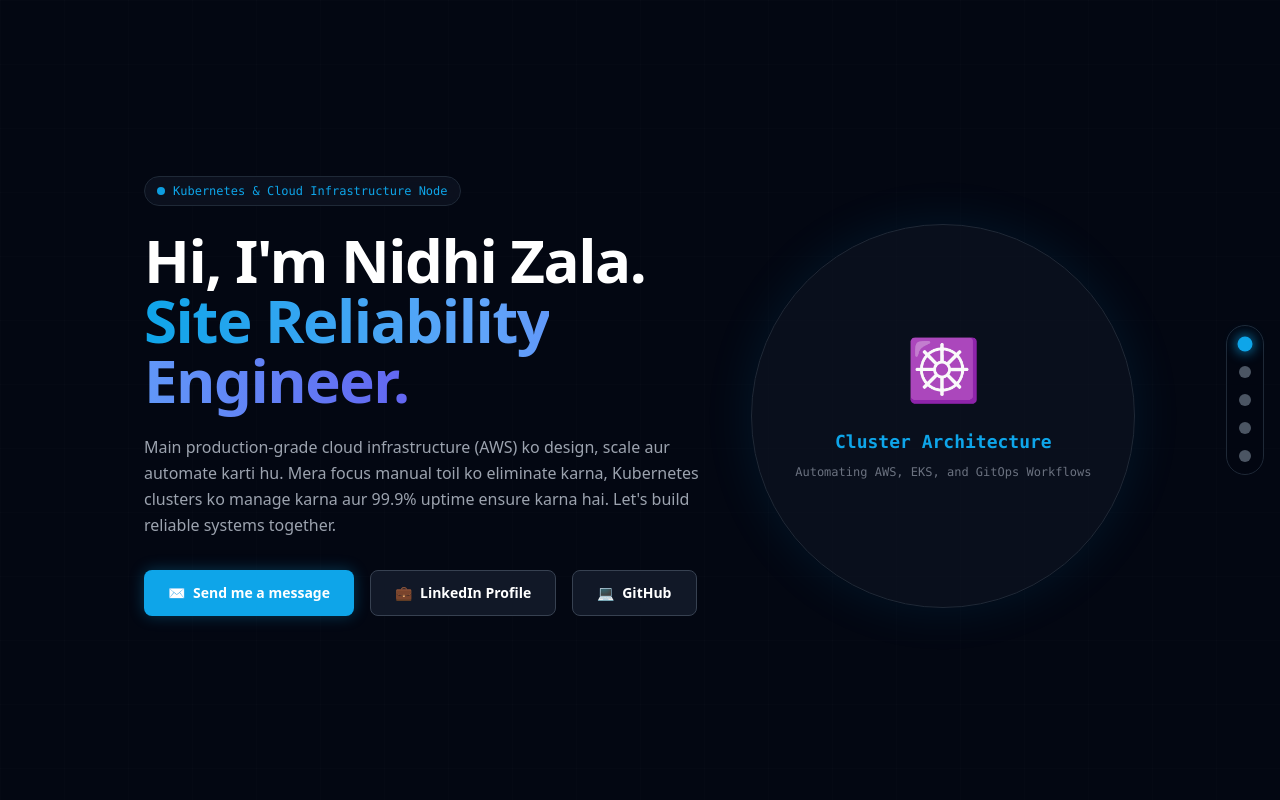
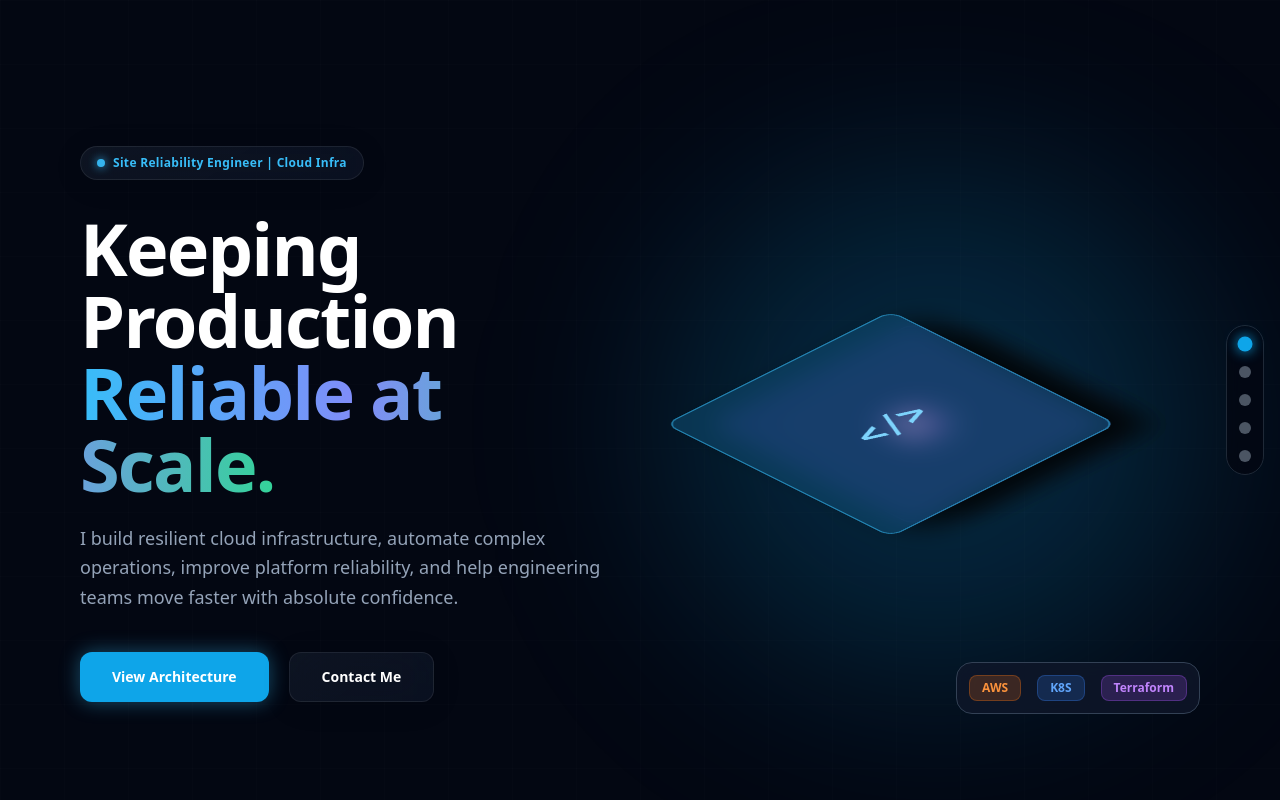
Before and after one commit to niza23/niza23.github.io, a Next.js app: page / in a window 1280 px wide. Shown: the top 800 px of the page. Built offline with nearby package versions, Linux system fonts and the light colour scheme.

Commit message:
Deploying Premium Bento UI & Glassmorphism

```diff
--- a/src/components/sections/Hero.tsx
+++ b/src/components/sections/Hero.tsx
@@ -3,78 +3,92 @@ import { motion } from "framer-motion";
 
 export default function Hero() {
   return (
-    <section className="relative min-h-screen flex flex-col justify-center px-4 max-w-5xl mx-auto pt-20 pb-12">
-      <div className="grid grid-cols-1 lg:grid-cols-12 gap-12 items-center w-full">
+    <section className="relative min-h-screen flex flex-col justify-center px-4 max-w-6xl mx-auto pt-24 pb-12 z-10">
+      <div className="grid grid-cols-1 lg:grid-cols-2 gap-16 items-center w-full">
 
-        <div className="lg:col-span-7 flex flex-col items-start text-left">
+        {/* Left Content */}
+        <div className="flex flex-col items-start text-left relative z-20">
           <motion.div
-            initial={{ opacity: 0, y: -10 }}
+            initial={{ opacity: 0, y: -20 }}
             animate={{ opacity: 1, y: 0 }}
-            className="inline-flex items-center gap-2 px-3 py-1.5 rounded-full bg-gray-900/60 border border-gray-800 text-xs text-cyanNeon font-mono mb-6 backdrop-blur-md"
+            className="inline-flex items-center gap-2 px-4 py-2 rounded-full glass-bento text-xs font-semibold text-sky-400 tracking-wide mb-8"
           >
-            <span className="w-2 h-2 rounded-full bg-cyanNeon animate-pulse" />
-            Kubernetes & Cloud Infrastructure Node
+            <span className="w-2 h-2 rounded-full bg-sky-400 animate-pulse shadow-[0_0_10px_#38bdf8]" />
+            Site Reliability Engineer | Cloud Infra
           </motion.div>
 
           <motion.h1
-            initial={{ opacity: 0, y: 15 }}
+            initial={{ opacity: 0, y: 20 }}
             animate={{ opacity: 1, y: 0 }}
             transition={{ delay: 0.1 }}
-            className="text-4xl md:text-6xl font-black tracking-tight text-white mb-6 leading-[1.15]"
+            className="text-5xl md:text-7xl font-extrabold tracking-tight text-white mb-6 leading-[1.1]"
           >
-            Hi, I'm Nidhi Zala.<br />
-            <span className="bg-clip-text text-transparent bg-gradient-to-r from-cyanNeon via-blue-400 to-indigo-500">
-              Site Reliability Engineer.
+            Keeping Production <br />
+            <span className="bg-clip-text text-transparent bg-gradient-to-r from-sky-400 via-indigo-400 to-emerald-400">
+              Reliable at Scale.
             </span>
           </motion.h1>
 
           <motion.p
-            initial={{ opacity: 0, y: 15 }}
+            initial={{ opacity: 0, y: 20 }}
             animate={{ opacity: 1, y: 0 }}
             transition={{ delay: 0.2 }}
-            className="text-base text-gray-400 mb-8 leading-relaxed max-w-xl"
+            className="text-lg text-slate-400 mb-10 leading-relaxed max-w-xl font-light"
           >
-            Main production-grade cloud infrastructure (AWS) ko design, scale aur automate karti hu. Mera focus manual toil ko eliminate karna, Kubernetes clusters ko manage karna aur 99.9% uptime ensure karna hai. Let's build reliable systems together.
+            I build resilient cloud infrastructure, automate complex operations, improve platform reliability, and help engineering teams move faster with absolute confidence.
           </motion.p>
 
-          {/* Interactive Buttons */}
           <motion.div
             initial={{ opacity: 0 }}
             animate={{ opacity: 1 }}
             transition={{ delay: 0.3 }}
-            className="flex flex-wrap gap-4 mb-10 w-full"
+            className="flex flex-wrap gap-5"
           >
-            {/* Interactive "Send me a message" Mailto Link */}
-            <a href="mailto:nidhizala2307@gmail.com?subject=Hello%20Nidhi!&body=I%20saw%20your%20portfolio%20and%20would%20love%20to%20connect."
-               className="px-6 py-3 rounded-lg bg-cyanNeon text-white font-semibold text-sm hover:bg-cyanNeon/80 transition-all shadow-[0_0_15px_rgba(14,165,233,0.3)] flex items-center gap-2">
-              <span>✉️</span> Send me a message
-            </a>
-            <a href="https://www.linkedin.com/in/nidhi-zala-2307/" target="_blank" rel="noreferrer"
-               className="px-6 py-3 rounded-lg bg-gray-900 border border-gray-700 text-white font-semibold text-sm hover:border-cyanNeon transition-all flex items-center gap-2">
-              <span>💼</span> LinkedIn Profile
-            </a>
-            <a href="https://github.com/niza23" target="_blank" rel="noreferrer"
-               className="px-6 py-3 rounded-lg bg-gray-900 border border-gray-700 text-white font-semibold text-sm hover:border-cyanNeon transition-all flex items-center gap-2">
-              <span>💻</span> GitHub
+            <button onClick={() => document.getElementById('projects')?.scrollIntoView({behavior: 'smooth'})}
+               className="px-8 py-3.5 rounded-xl bg-sky-500 text-white font-bold text-sm hover:bg-sky-400 transition-all shadow-[0_0_20px_rgba(56,189,248,0.4)]">
+              View Architecture
+            </button>
+            <a href="mailto:nidhizala2307@gmail.com"
+               className="px-8 py-3.5 rounded-xl glass-bento text-white font-bold text-sm transition-all hover:-translate-y-1">
+              Contact Me
             </a>
           </motion.div>
         </div>
 
-        {/* Right Side Cloud Visual */}
-        <div className="lg:col-span-5 w-full flex justify-center">
-          <motion.div
-            initial={{ opacity: 0, scale: 0.9 }}
-            animate={{ opacity: 1, scale: 1 }}
-            transition={{ delay: 0.3 }}
-            className="w-full max-w-sm aspect-square bg-gray-900/50 rounded-full border border-gray-800 flex items-center justify-center relative overflow-hidden shadow-[0_0_50px_rgba(14,165,233,0.1)]"
-          >
-             <div className="text-center p-6">
-                <div className="text-6xl mb-4 animate-bounce">☸️</div>
-                <h3 className="text-lg font-mono text-cyanNeon font-bold mb-2">Cluster Architecture</h3>
-                <p className="text-xs text-gray-500 font-mono">Automating AWS, EKS, and GitOps Workflows</p>
-             </div>
-          </motion.div>
-        </div>
+        {/* Right Content - CSS Isometric Graphic (Replacing the static image) */}
+        <motion.div
+          initial={{ opacity: 0, scale: 0.8 }}
+          animate={{ opacity: 1, scale: 1 }}
+          transition={{ delay: 0.4, duration: 0.7 }}
+          className="relative w-full h-[500px] flex items-center justify-center group perspective-[1000px] z-10"
+        >
+          {/* Glowing Orb Background */}
+          <div className="absolute inset-0 bg-sky-500/20 rounded-full blur-[100px]" />
+
+          <div className="isometric-grid relative w-64 h-64">
+            {/* Base Layer - AWS/Cloud Platform */}
+            <div className="isometric-layer isometric-layer-1 absolute inset-0 bg-slate-800/80 border-2 border-slate-600 rounded-2xl shadow-[20px_20px_40px_rgba(0,0,0,0.5)] flex items-center justify-center backdrop-blur-md">
+              <span className="text-4xl transform -rotate-z-45 rotate-x-60">☁️</span>
+            </div>
+
+            {/* Middle Layer - Kubernetes Nodes */}
+            <div className="isometric-layer isometric-layer-2 absolute inset-0 -top-8 -left-8 bg-indigo-900/60 border-2 border-indigo-400/50 rounded-2xl shadow-[20px_20px_40px_rgba(0,0,0,0.5)] flex items-center justify-center backdrop-blur-md">
+              <span className="text-5xl transform -rotate-z-45 rotate-x-60 drop-shadow-[0_0_15px_rgba(129,140,248,0.8)]">☸️</span>
+            </div>
+
+            {/* Top Layer - Application Code */}
+            <div className="isometric-layer isometric-layer-3 absolute inset-0 -top-16 -left-16 bg-sky-900/60 border-2 border-sky-400/50 rounded-2xl shadow-[20px_20px_40px_rgba(0,0,0,0.5)] flex items-center justify-center backdrop-blur-md">
+              <span className="text-5xl transform -rotate-z-45 rotate-x-60 font-mono font-black text-sky-300">{"</>"}</span>
+            </div>
+          </div>
+
+          {/* Floating Badges */}
+          <div className="absolute -bottom-10 right-0 flex gap-4 bg-slate-900/80 p-3 rounded-2xl border border-slate-700 backdrop-blur-xl">
+            <span className="px-3 py-1 bg-orange-500/20 text-orange-400 rounded-lg text-xs font-bold border border-orange-500/30">AWS</span>
+            <span className="px-3 py-1 bg-blue-500/20 text-blue-400 rounded-lg text-xs font-bold border border-blue-500/30">K8S</span>
+            <span className="px-3 py-1 bg-purple-500/20 text-purple-400 rounded-lg text-xs font-bold border border-purple-500/30">Terraform</span>
+          </div>
+        </motion.div>
       </div>
     </section>
   );
```
